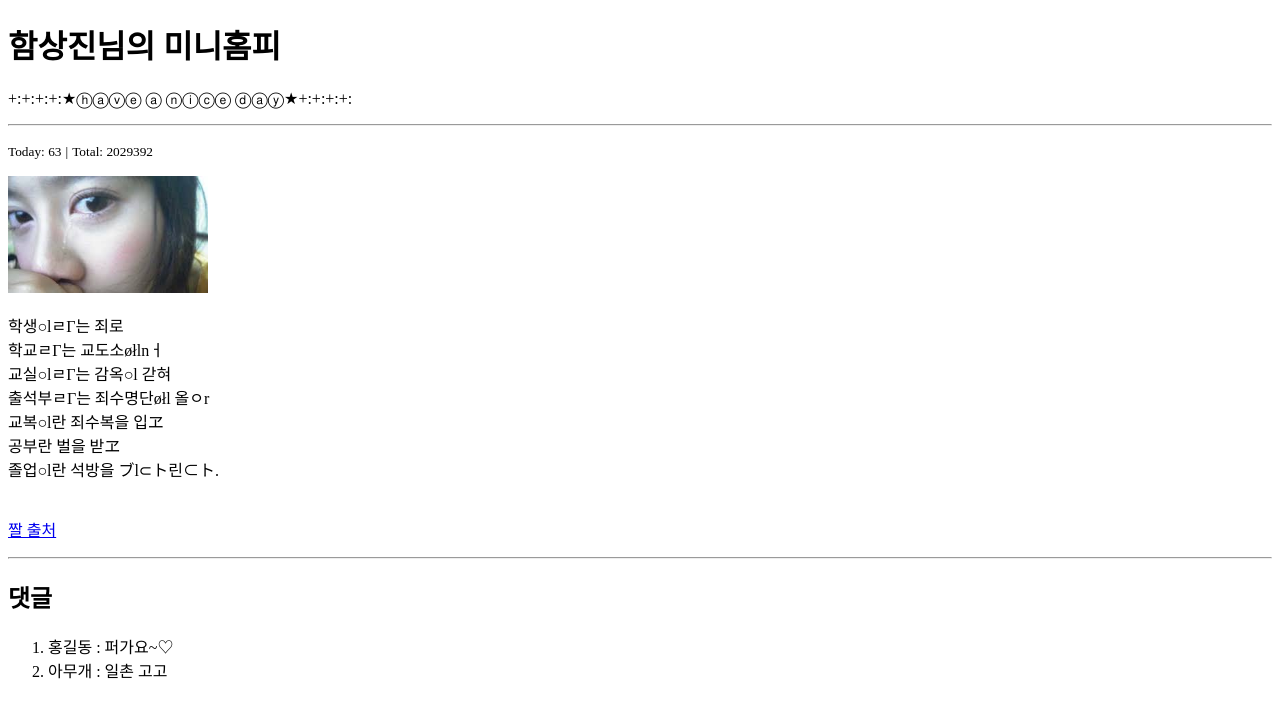
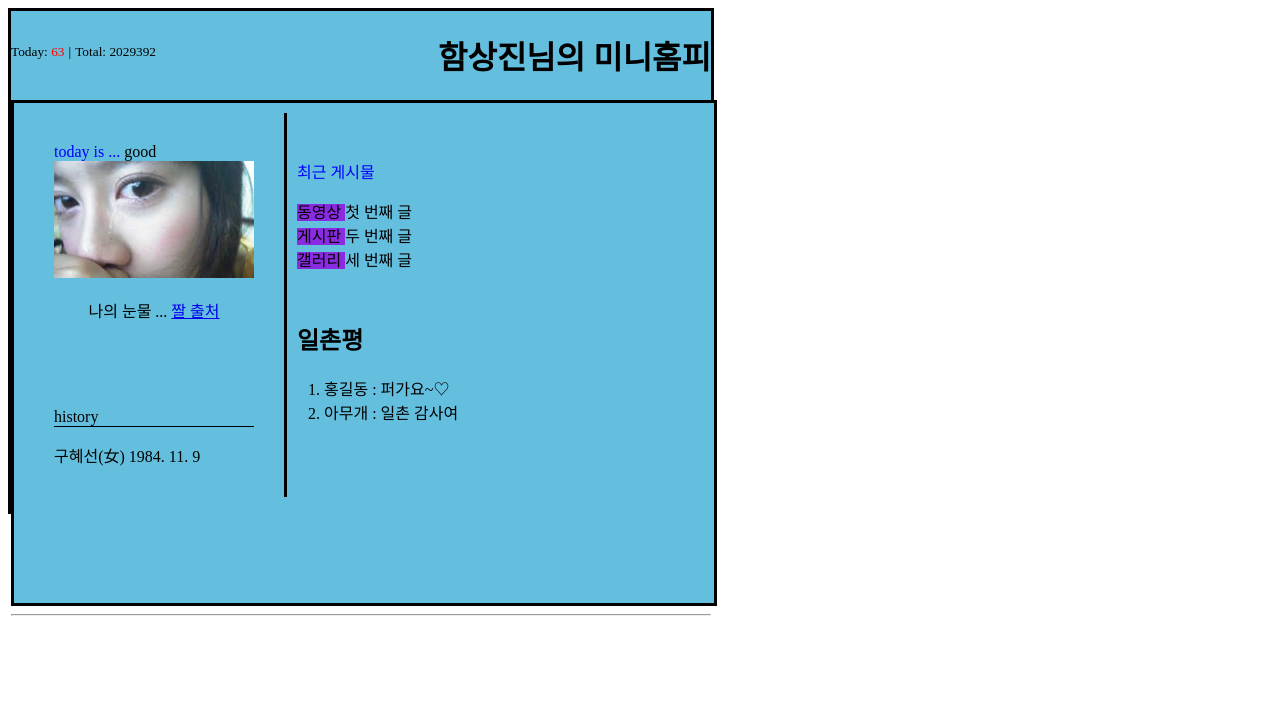
Before and after one commit to hamsangjin/lion-10-repository, a plain HTML site: page Hamsangjin/html_exam/example2.html in a window 1280 px wide. Drawn offline with Linux system fonts and the light colour scheme.

Commit message:
docs: 함상진 미니홈피 스타일 적용 코드 추가, 필요없는 파일들 삭제

```diff
--- a/Hamsangjin/html_exam/example2.html
+++ b/Hamsangjin/html_exam/example2.html
@@ -4,47 +4,141 @@
         <meta charset="UTF-8">
         <meta name="viewport" content="width=device-width, initial-scale=1.0">
         <title> 함상진님의 미니홈피 </title>
+        <style>
+            div {
+                background-color: #64BFDE;
+                border: 3px solid black;
+                width: 700px;
+                height: 500px;
+            }
+
+            .float-wrap-title{
+                overflow: hidden;
+            }
+            .visited{
+                float: left;
+                padding-top: 15px;
+            }
+
+            .title{
+                float: right;
+            }
+
+            p > small:nth-of-type(2){
+                color: red;
+            }
+
+            .profile{
+                border-right: 3px solid black;
+                float: left;
+                padding: 30px;
+                margin: 10px;
+            }
+
+            .today{
+                display: inline;
+            }
+            .today:first-of-type{
+                color: blue;
+            }
+            .float-wrap-main{
+                overflow: hidden;
+            }
+
+
+            .board{
+                /* float: right; */
+                padding: 30px;
+                margin: 10px;
+            }
+
+            .recent-board{
+                color:blue;
+            }
+
+            .board-title{
+                background-color: blueviolet;
+                display: inline;
+            }
+
+            .board-content{
+                display: inline;
+
+            }
+
+            .today-content{
+                text-align: center;
+            }
+
+            .person-info{
+                border-bottom: 1px solid black;
+            }
+
+            .comment{
+                padding: 30px;
+                margin-left: 200px;
+            }
+        </style>
+
     </head>
     <body>
-        <header>
-            <h1> 함상진님의 미니홈피 </h1>
-            <p> +:+:+:+:★ⓗⓐⓥⓔ ⓐ ⓝⓘⓒⓔ ⓓⓐⓨ★+:+:+:+:  </p>
-        </header>
-
-        <hr>
-
-        <section>
-            <p>
-                <small>Today: 63</small>
+        <div>
+            <header class="float-wrap-title">
+                <p class="visited">
+                    <small>Today: </small>
+                    <small>63</small>
                     <small>|</small>
                     <small>Total: 2029392</small>
                 </p>
+                <h1 class="title"> 함상진님의 미니홈피 </h1>
+            </header>
+
+            <!-- <hr> -->
+
+            <div class="float-wrap-main">
+                <section class="profile">
+                    <section>
+                        <p class="today"> today is ... </p>
+                        <p class="today">  good  </p>
+                    </section>
+                    <img src="images/blog-profile.jpeg" width="200" alt="싸이월드 짤"/>
+                    <br>
+                    <section class="today-content">
+                        <p>나의 눈물 ... <a href="https://m.blog.naver.com/38qudehd/222695432873" target="_blank">짤 출처</a></p>
+                        <br><br><br>
+                    </section>
+                    <p class="person-info"> history </p>
+                    <section>
+                        구혜선(女) 1984. 11. 9
+                    </section>
                 </section>
 
+                <section class="board">
+                    <p class="recent-board"> 최근 게시물 </p>
                     <section>
-            <img src="images/blog-profile.jpeg" width="200" alt="싸이월드 짤"/>
-            <p>
-                학생○lㄹΓ는 죄로                <br>
-                학교ㄹΓ는 교도소øłlnㅓ          <br>
-                교실○lㄹΓ는 감옥○l 갇혀         <br>
-                출석부ㄹΓ는 죄수명단øłl 올ㅇr   <br>
-                교복○l란 죄수복을 입ヱ          <br>
-                공부란 벌을 받ヱ                <br>
-                졸업○l란 석방을 ブl⊂ト린⊂ト.    <br>
+                        <p class="board-title"> 동영상 </p>
+                        <p class="board-content"> 첫 번째 글</p>
+                    </section>
+                    <section>
+                        <p class="board-title"> 게시판 </p>
+                        <p class="board-content"> 두 번째 글</p>
+                    </section>
+                    <section>
+                        <p class="board-title"> 갤러리 </p>
+                        <p class="board-content"> 세 번째 글</p>
+                    </section>
 
-                <br>
-                <br>
-
-                <a href="https://m.blog.naver.com/38qudehd/222695432873" target="_blank">짤 출처</a>
-            </p>
-        </section>
-        <hr>
-        <section>
-            <h2> 댓글 </h2>
+                    <section class="comment">
+                        <h2> 일촌평 </h2>
                         <ol>
                             <li> 홍길동 : 퍼가요~♡ </li>
-                <li> 아무개 : 일촌 고고 </li>
+                            <li> 아무개 : 일촌 감사여 </li>
                         </ol>
                     </section>
+                </section>
+            </div>
+            <hr>
+
+        </div>
     </body>
 </html>
--- a/hyejin.txt
+++ /dev/null
@@ -1 +0,0 @@
-hyejin
--- a/lol.txt
+++ /dev/null
@@ -1 +0,0 @@
-lol
--- a/학생/student.txt
+++ /dev/null
@@ -1 +0,0 @@
-열심히 하시네요
--- a/학생/yshong1998.txt
+++ /dev/null
@@ -1,2 +0,0 @@
-yshong1998
-테스트
```
Also changed, not shown: eunsang.md (deleted, +0 -1 lines), 강제푸시성공.md (deleted, +0 -3 lines), 3 other files. Lines whose indentation alone changed are shown as unchanged.
